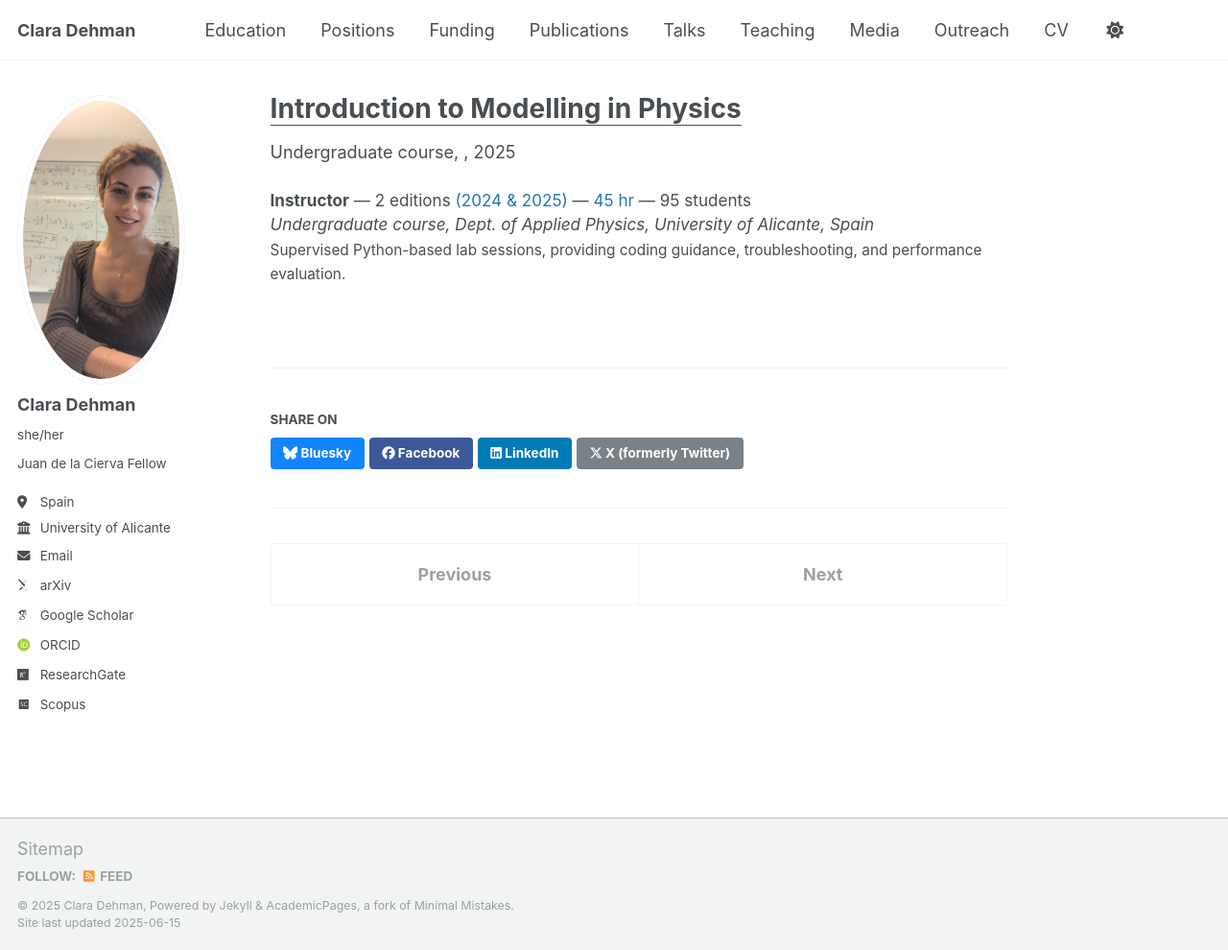
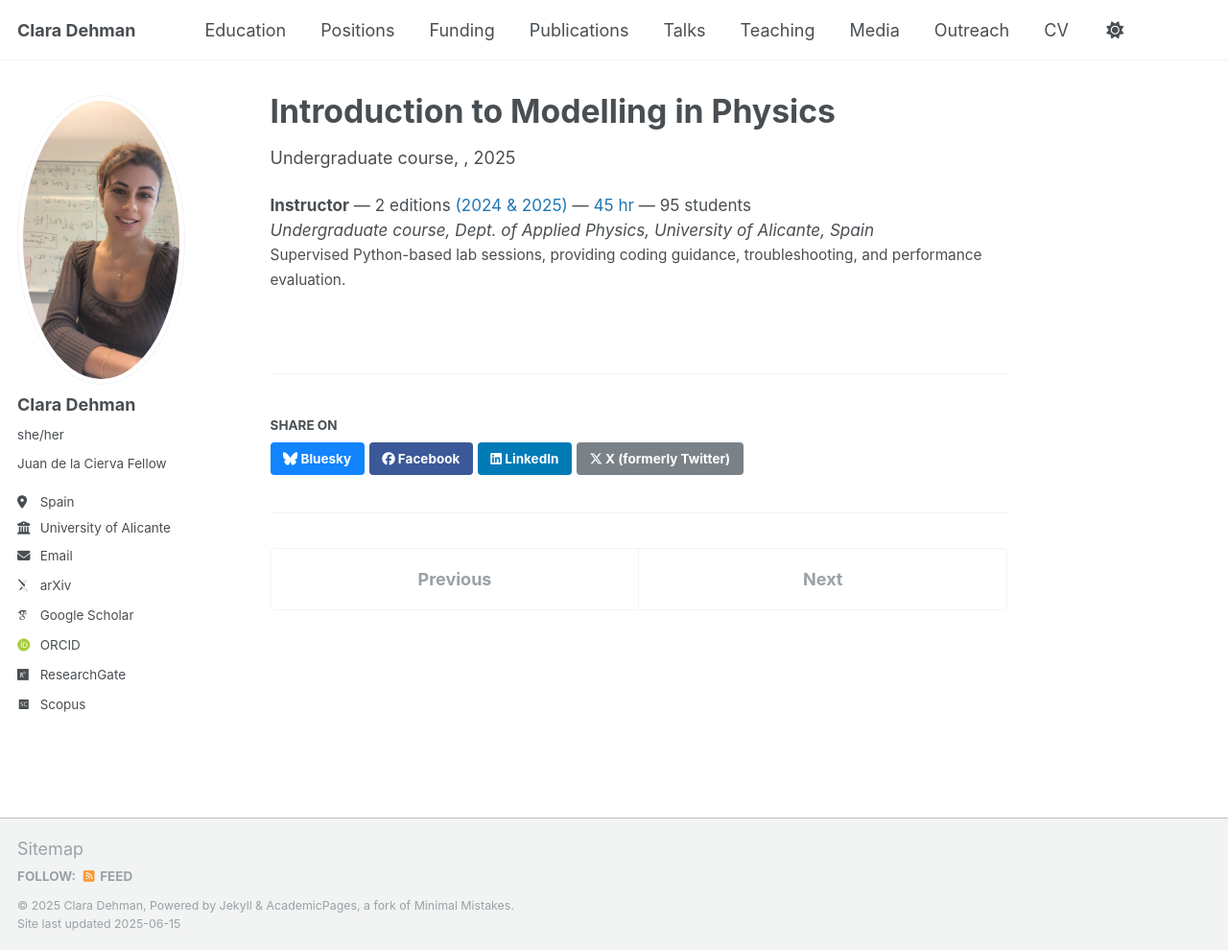
Before and after one commit to ClaraDehman/ClaraDehman.github.io, a Jekyll site: the page built from _teaching/modeling-physics.md, in a window 1280 px wide and 990 px high. Shown: the whole window at 96% size. Built offline with Jekyll 4.4.1, drawn with Linux system fonts in a browser that asks for light colours; some web fonts are replaced.

Commit message:
Update modeling-physics.md

```diff
--- a/_teaching/modeling-physics.md
+++ b/_teaching/modeling-physics.md
@@ -1,5 +1,5 @@
 ---
-title: "<u>Introduction to Modelling in Physics</u>"
+title: "<span style='font-size:1.20em;'>Introduction to Modelling in Physics</span>"
 collection: teaching
 type: "Undergraduate course"
 permalink: /teaching/2024-modeling-physics
```
